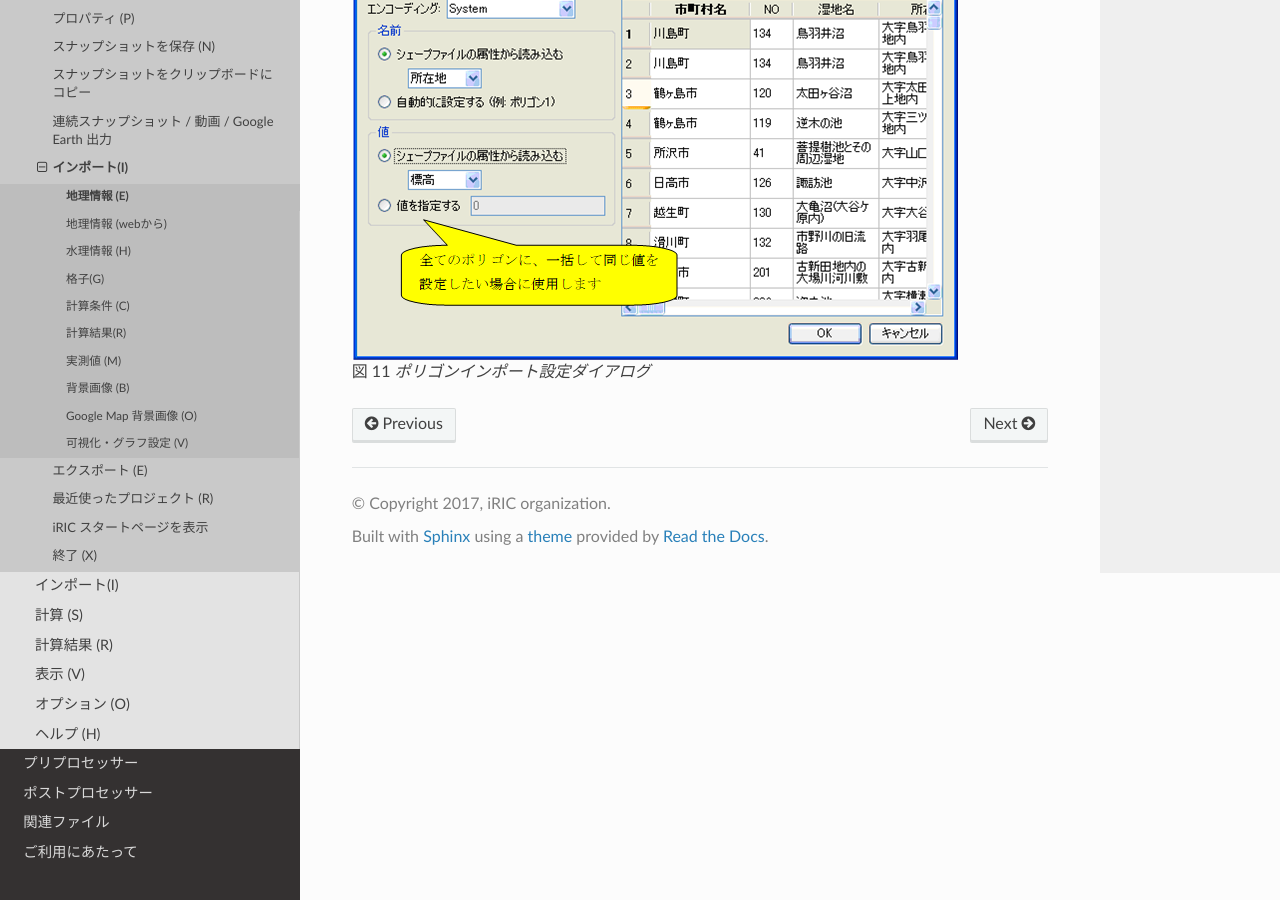
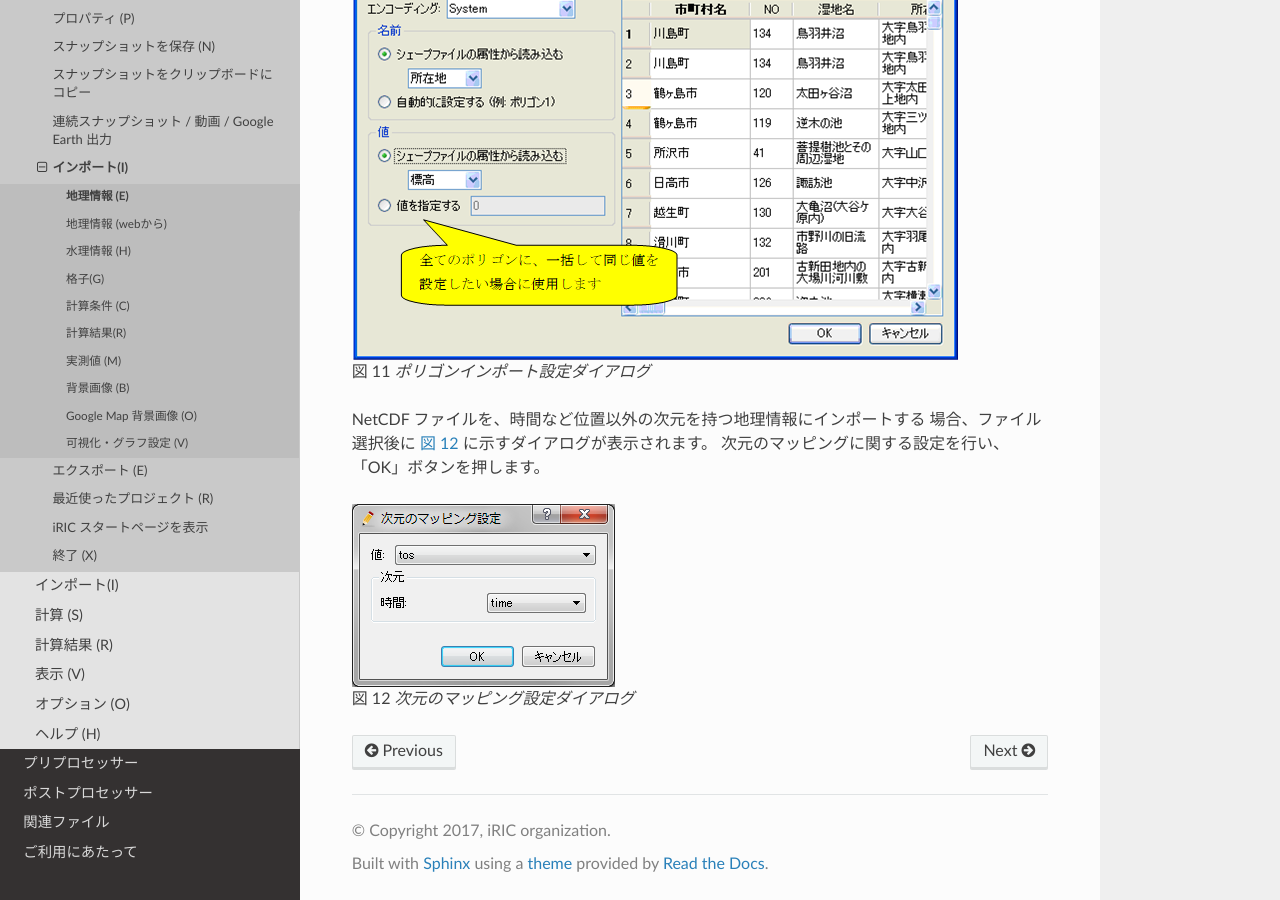
Before and after one commit to i-RIC/gui_user_manual, a Sphinx documentation site: the page built from source/03/03_09_01_geographic_data.rst, in a window 1280 px wide and 900 px high, scrolled down 1834 px. Built offline with Sphinx 7.4.7 and the Read the Docs theme 2.0.0, drawn with Linux system fonts in a browser that asks for light colours.

Commit message:
Description about NetCDF file importing added.

```diff
--- a/source/03/03_09_01_geographic_data.rst
+++ b/source/03/03_09_01_geographic_data.rst
@@ -47,3 +47,14 @@ ESRI シェープファイルからポリゴンをインポートする場合、
 .. figure:: images/polygon_import_setting_dialog.png
 
    ポリゴンインポート設定ダイアログ
+
+NetCDF ファイルを、時間など位置以外の次元を持つ地理情報にインポートする
+場合、ファイル選択後に
+:numref:`image_netcdf_import_setting_dialog` に示すダイアログが表示されます。
+次元のマッピングに関する設定を行い、「OK」ボタンを押します。
+
+.. _image_netcdf_import_setting_dialog:
+
+.. figure:: images/netcdf_import_setting_dialog.png
+
+   次元のマッピング設定ダイアログ
```
Also changed, not shown: source/03/images/netcdf_import_setting_dialog.png (added).
